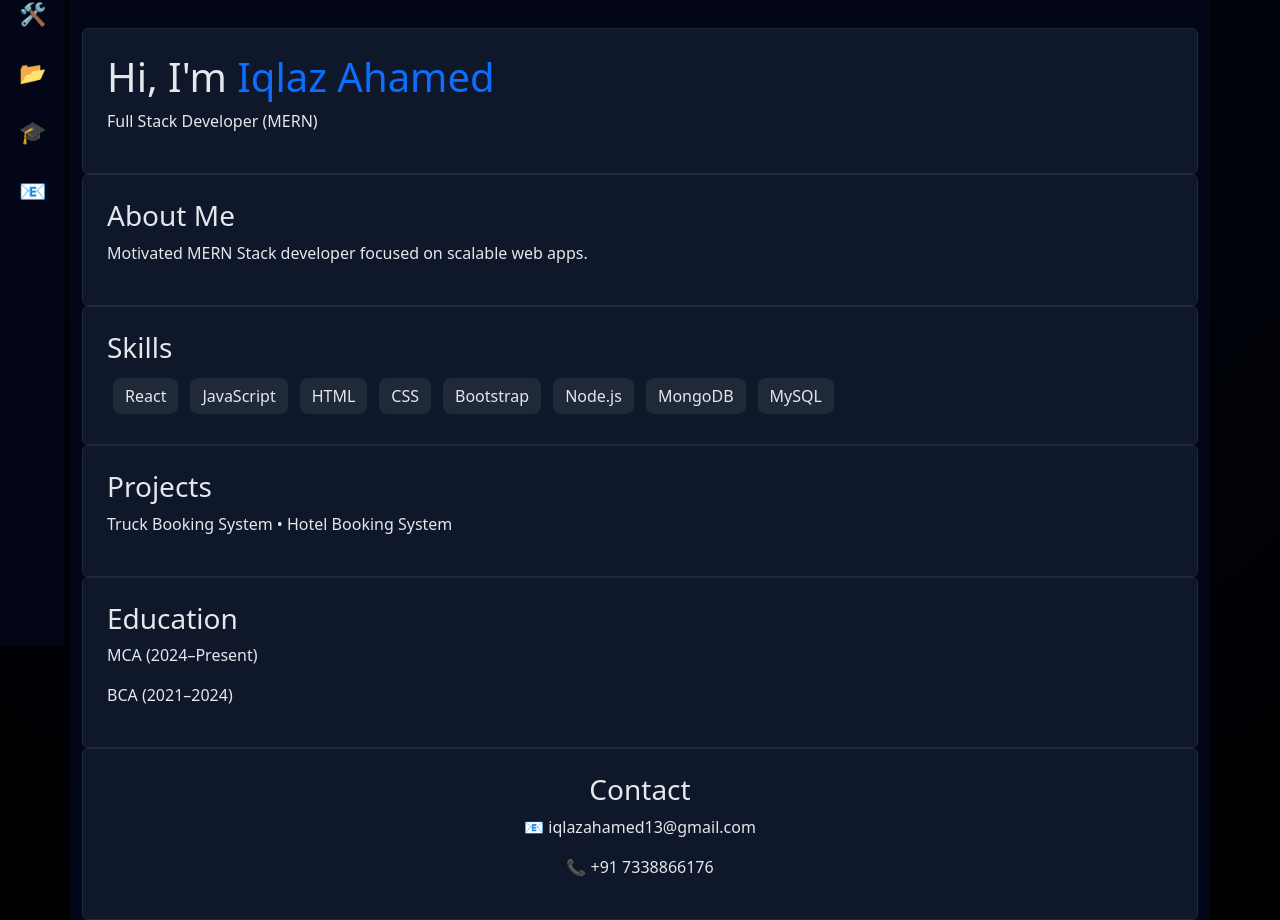
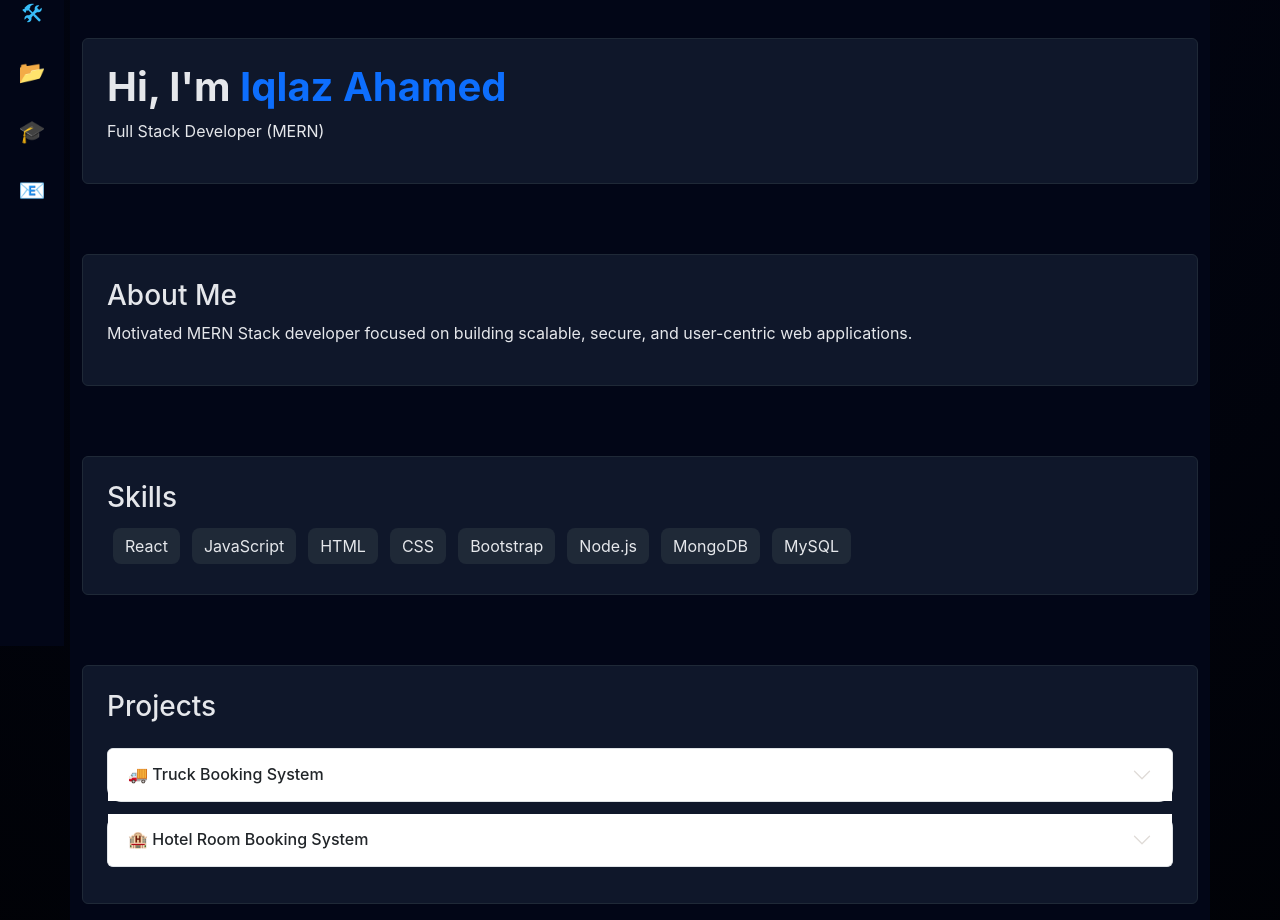
Before and after one commit to IqlazAhamed/portfolio, a React (Create React App) app: page / in a window 1280 px wide. Shown: the part 154-1074 px from the top of the page. Built offline with nearby package versions, Linux system fonts and the light colour scheme.

Commit message:
Customize accordion dark theme

```diff
--- a/src/App.css
+++ b/src/App.css
@@ -99,6 +99,159 @@ body {
   background-color: #020617;
 }
 
+/* Layout */
+.app {
+  display: flex;
+  min-height: 100vh;
+  background: radial-gradient(circle at top, #020617, #000000);
+}
+
+/* Sidebar */
+.sidebar {
+  position: fixed;
+  width: 64px;
+  height: 100vh;
+  background: #020617;
+  display: flex;
+  flex-direction: column;
+  align-items: center;
+  padding: 20px 0;
+  z-index: 1000;
+}
+
+.sidebar button {
+  background: none;
+  border: none;
+  color: #38bdf8;
+  font-size: 22px;
+  margin: 12px 0;
+  cursor: pointer;
+  position: relative;
+}
+
+.sidebar button::after {
+  content: attr(data-label);
+  position: absolute;
+  left: 70px;
+  background: #0f172a;
+  color: #fff;
+  padding: 6px 12px;
+  border-radius: 8px;
+  opacity: 0;
+  transition: 0.2s;
+}
+
+.sidebar button:hover::after {
+  opacity: 1;
+}
+
+/* Content */
+.content {
+  margin-left: 64px;
+  padding: 40px;
+}
+
+/* Terminal */
+.terminal {
+  background: #020617;
+  padding: 16px;
+  border-radius: 12px;
+  margin-bottom: 40px;
+}
+
+.green {
+  color: #22c55e;
+}
+
+.cursor {
+  animation: blink 1s infinite;
+}
+
+@keyframes blink {
+  50% {
+    opacity: 0;
+  }
+}
+
+/* Sections */
+.section {
+  margin-bottom: 70px;
+  opacity: 0;
+  transform: translateY(20px);
+  transition: 0.6s ease;
+}
+
+.section.show {
+  opacity: 1;
+  transform: translateY(0);
+}
+
+/* Cards (override Bootstrap) */
+.card {
+  background: #ffffff !important;
+  color: #020617 !important;
+  border-radius: 16px;
+  border: none;
+}
+
+.card h1,
+.card h3,
+.card p {
+  color: #020617;
+}
+
+/* Skills */
+.skill-tags span {
+  background: #1f2937;
+  color: #e5e7eb;
+  padding: 6px 12px;
+  margin: 6px;
+  border-radius: 8px;
+  display: inline-block;
+}
+
+/* Accordion container */
+.accordion-item {
+  background-color: #020617;
+  /* dark navy */
+  border: 1px solid #1f2937;
+  border-radius: 12px;
+  margin-bottom: 12px;
+}
+
+/* Accordion header button */
+.accordion-button {
+  background-color: #020617;
+  color: #000000;
+  font-weight: 500;
+  border-radius: 12px;
+}
+
+/* When opened */
+.accordion-button:not(.collapsed) {
+  background-color: #0f172a;
+  color: #38bdf8;
+  box-shadow: none;
+}
+
+/* Remove default Bootstrap arrow background */
+.accordion-button::after {
+  filter: invert(1);
+}
+
+/* Accordion content */
+.accordion-body {
+  background-color: #020617;
+  color: #cbd5e1;
+  border-radius: 0 0 12px 12px;
+}
+
+.accordion-item {
+  background: rgba(15, 23, 42, 0.6);
+  backdrop-filter: blur(10px);
+  border: 1px solid rgba(148, 163, 184, 0.2);
+  border-radius: 14px;
+}
 
 .terminal {
   background: #020617;
--- a/src/App.js
+++ b/src/App.js
@@ -4,11 +4,12 @@ import "./App.css";
 export default function App() {
   const sectionsRef = useRef([]);
 
+  // Smooth scroll
   const scrollToSection = (id) => {
     document.getElementById(id)?.scrollIntoView({ behavior: "smooth" });
   };
 
-  /* SCROLL ANIMATION */
+  // Scroll reveal animation
   useEffect(() => {
     const observer = new IntersectionObserver(
       (entries) =>
@@ -22,18 +23,18 @@ export default function App() {
     return () => observer.disconnect();
   }, []);
 
-  /* TERMINAL TYPING */
+  // Terminal typing effect
   useEffect(() => {
     const text = "Software Developer";
     const el = document.getElementById("typing");
     let i = 0;
+
     if (!el) return;
+    el.textContent = "";
 
-    el.textContent = "";
     const interval = setInterval(() => {
-      if (i < text.length) {
-        el.textContent += text.charAt(i++);
-      } else clearInterval(interval);
+      if (i < text.length) el.textContent += text.charAt(i++);
+      else clearInterval(interval);
     }, 80);
 
     return () => clearInterval(interval);
@@ -65,8 +66,10 @@ export default function App() {
         {/* HOME */}
         <section id="home" ref={(e) => (sectionsRef.current[0] = e)} className="section fade">
           <div className="card p-4">
-            <h1>Hi, I'm <span className="text-primary">Iqlaz Ahamed</span></h1>
-            <p className="muted">Full Stack Developer (MERN)</p>
+            <h1 className="fw-bold">
+              Hi, I'm <span className="text-primary">Iqlaz Ahamed</span>
+            </h1>
+            <p className="text-muted">Full Stack Developer (MERN)</p>
           </div>
         </section>
 
@@ -74,7 +77,10 @@ export default function App() {
         <section id="about" ref={(e) => (sectionsRef.current[1] = e)} className="section fade">
           <div className="card p-4">
             <h3>About Me</h3>
-            <p>Motivated MERN Stack developer focused on scalable web apps.</p>
+            <p>
+              Motivated MERN Stack developer focused on building scalable,
+              secure, and user-centric web applications.
+            </p>
           </div>
         </section>
 
@@ -83,18 +89,94 @@ export default function App() {
           <div className="card p-4">
             <h3>Skills</h3>
             <div className="skill-tags">
-              <span>React</span><span>JavaScript</span><span>HTML</span>
-              <span>CSS</span><span>Bootstrap</span><span>Node.js</span>
-              <span>MongoDB</span><span>MySQL</span>
+              <span>React</span>
+              <span>JavaScript</span>
+              <span>HTML</span>
+              <span>CSS</span>
+              <span>Bootstrap</span>
+              <span>Node.js</span>
+              <span>MongoDB</span>
+              <span>MySQL</span>
             </div>
           </div>
         </section>
 
         {/* PROJECTS */}
-        <section id="projects" ref={(e) => (sectionsRef.current[3] = e)} className="section fade">
+        <section
+          id="projects"
+          ref={(e) => (sectionsRef.current[3] = e)}
+          className="section fade"
+        >
           <div className="card p-4">
-            <h3>Projects</h3>
-            <p>Truck Booking System • Hotel Booking System</p>
+            <h3 className="mb-4">Projects</h3>
+
+            <div className="accordion" id="projectsAccordion">
+
+              {/* PROJECT 1 */}
+              <div className="accordion-item">
+                <h2 className="accordion-header" id="projectOne">
+                  <button
+                    className="accordion-button collapsed"
+                    type="button"
+                    data-bs-toggle="collapse"
+                    data-bs-target="#projectOneBody"
+                  >
+                    🚚 Truck Booking System
+                  </button>
+                </h2>
+
+                <div
+                  id="projectOneBody"
+                  className="accordion-collapse collapse"
+                  data-bs-parent="#projectsAccordion"
+                >
+                  <div className="accordion-body">
+                    <p className="text-muted">
+                      <strong>Tech Stack:</strong> HTML, JavaScript, .NET, SQL
+                    </p>
+                    <ul>
+                      <li>Real-time truck booking and scheduling system</li>
+                      <li>Admin dashboard for fleet and trip management</li>
+                      <li>Backend APIs built using .NET</li>
+                      <li>Secure SQL database integration</li>
+                    </ul>
+                  </div>
+                </div>
+              </div>
+
+              {/* PROJECT 2 */}
+              <div className="accordion-item">
+                <h2 className="accordion-header" id="projectTwo">
+                  <button
+                    className="accordion-button collapsed"
+                    type="button"
+                    data-bs-toggle="collapse"
+                    data-bs-target="#projectTwoBody"
+                  >
+                    🏨 Hotel Room Booking System
+                  </button>
+                </h2>
+
+                <div
+                  id="projectTwoBody"
+                  className="accordion-collapse collapse"
+                  data-bs-parent="#projectsAccordion"
+                >
+                  <div className="accordion-body">
+                    <p className="text-muted">
+                      <strong>Tech Stack:</strong> MERN Stack
+                    </p>
+                    <ul>
+                      <li>User authentication & authorization</li>
+                      <li>Room availability & booking history</li>
+                      <li>REST APIs using Node.js & Express</li>
+                      <li>MongoDB for data storage</li>
+                    </ul>
+                  </div>
+                </div>
+              </div>
+
+            </div>
           </div>
         </section>
 
@@ -102,8 +184,8 @@ export default function App() {
         <section id="education" ref={(e) => (sectionsRef.current[4] = e)} className="section fade">
           <div className="card p-4">
             <h3>Education</h3>
-            <p>MCA (2024–Present)</p>
-            <p>BCA (2021–2024)</p>
+            <p><strong>MCA</strong> — 2024 (Present)</p>
+            <p><strong>BCA</strong> — 2021–2024</p>
           </div>
         </section>
 
--- a/src/index.css
+++ b/src/index.css
@@ -11,3 +11,12 @@ code {
   font-family: source-code-pro, Menlo, Monaco, Consolas, 'Courier New',
     monospace;
 }
+
+html,
+body {
+  margin: 0;
+  padding: 0;
+  background: #020617;
+  color: #e5e7eb;
+  font-family: Inter, system-ui, sans-serif;
+}
--- a/src/index.js
+++ b/src/index.js
@@ -1,7 +1,13 @@
 import React from "react";
 import ReactDOM from "react-dom/client";
 import App from "./App";
+
+// Bootstrap (GLOBAL)
 import "bootstrap/dist/css/bootstrap.min.css";
+import "bootstrap/dist/js/bootstrap.bundle.min.js";
+
+// Global styles
+import "./index.css";
 
 const root = ReactDOM.createRoot(document.getElementById("root"));
 root.render(<App />);
```
